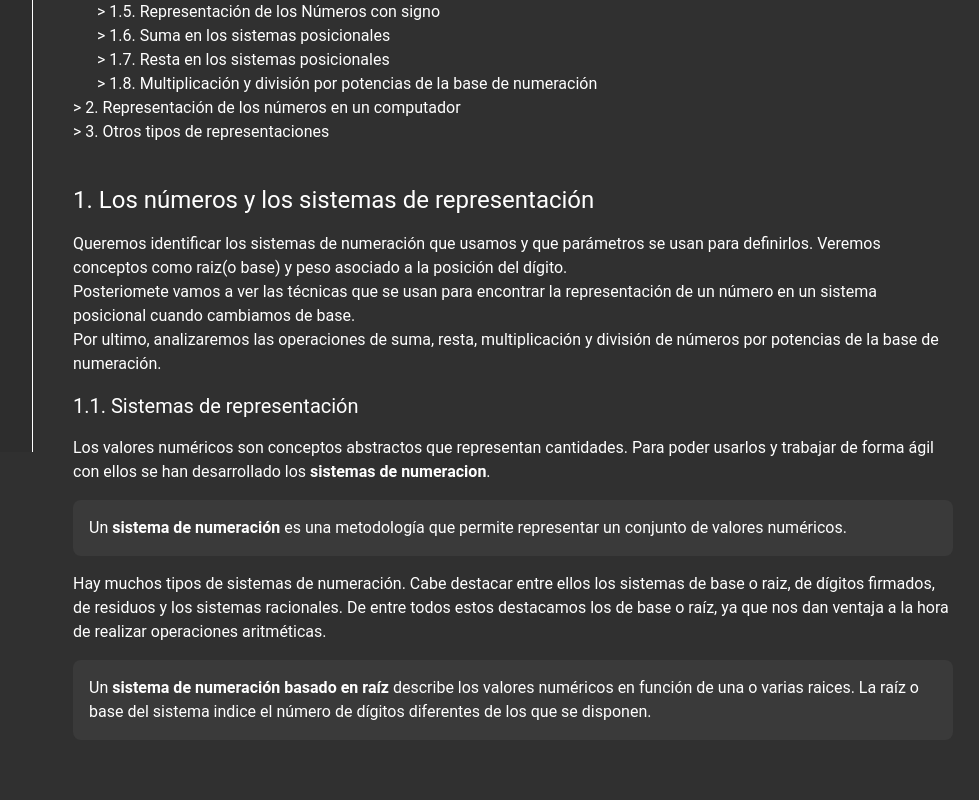
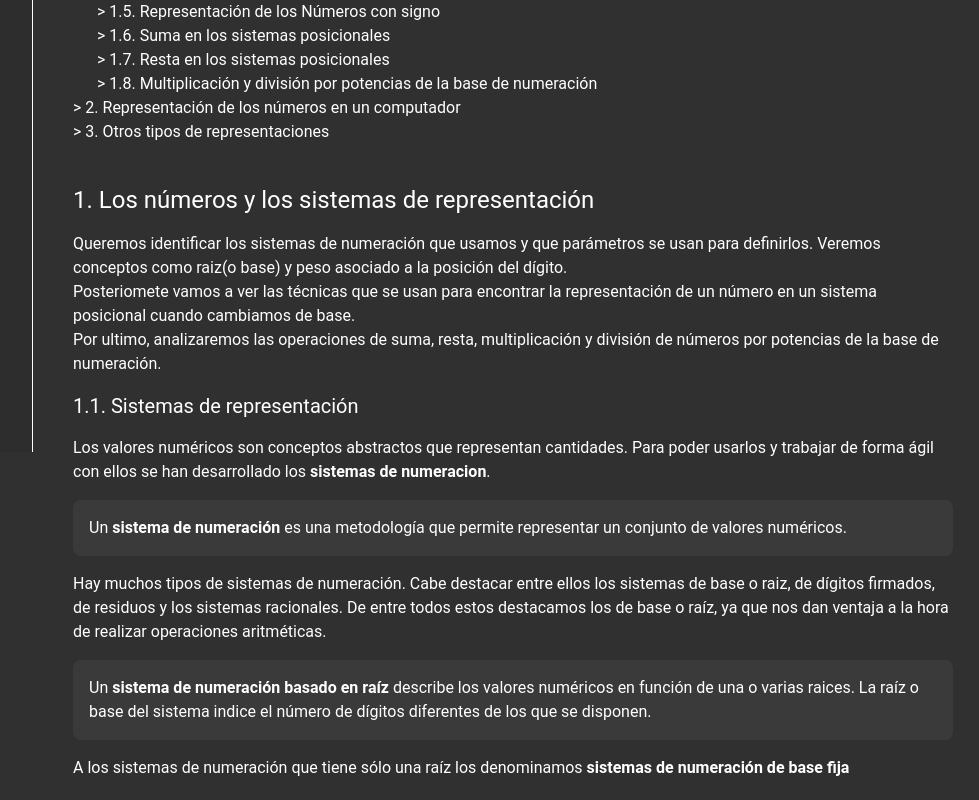
Before and after one commit to abravo83/angular-fundamentos-computacion, an Angular app: page /representacion-informacion in a window 1280 px wide. Shown: the part 348-1148 px from the top of the page, without its empty margins (127-1106 px from the left). Before the commit the page ends 1124 px from the top, so only its background shows below. Built offline with nearby package versions, Linux system fonts and the light colour scheme.

Commit message:
Agregar explicación sobre sistemas de numeración de base fija en la sección de representación

```diff
--- a/src/app/pages/representacion-informacion/representacion-informacion.html
+++ b/src/app/pages/representacion-informacion/representacion-informacion.html
@@ -63,6 +63,9 @@
         <div class="article__content_box">
           <p>Un <span class="font-bold">sistema de numeración basado en raíz</span> describe los valores numéricos en función de una o varias raices. La raíz o base del sistema indice el número de dígitos diferentes de los que se disponen.</p>
         </div>
+        <p class="article__paragraph">
+          A los sistemas de numeración que tiene sólo una raíz los denominamos <span class="font-bold">sistemas de numeración de base fija</span>
+        </p>
       </div>
     </article>
     <footer></footer>
```
